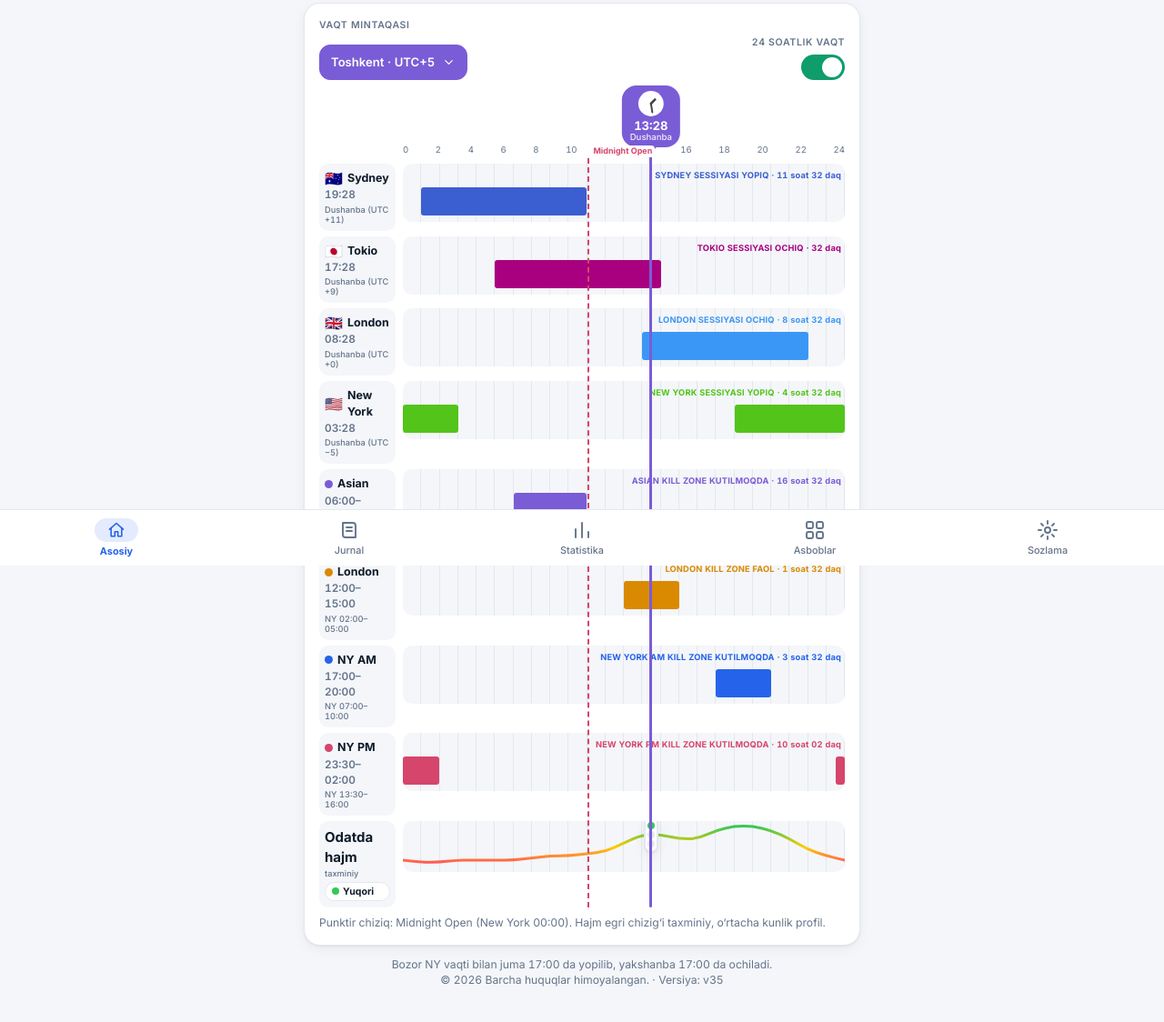
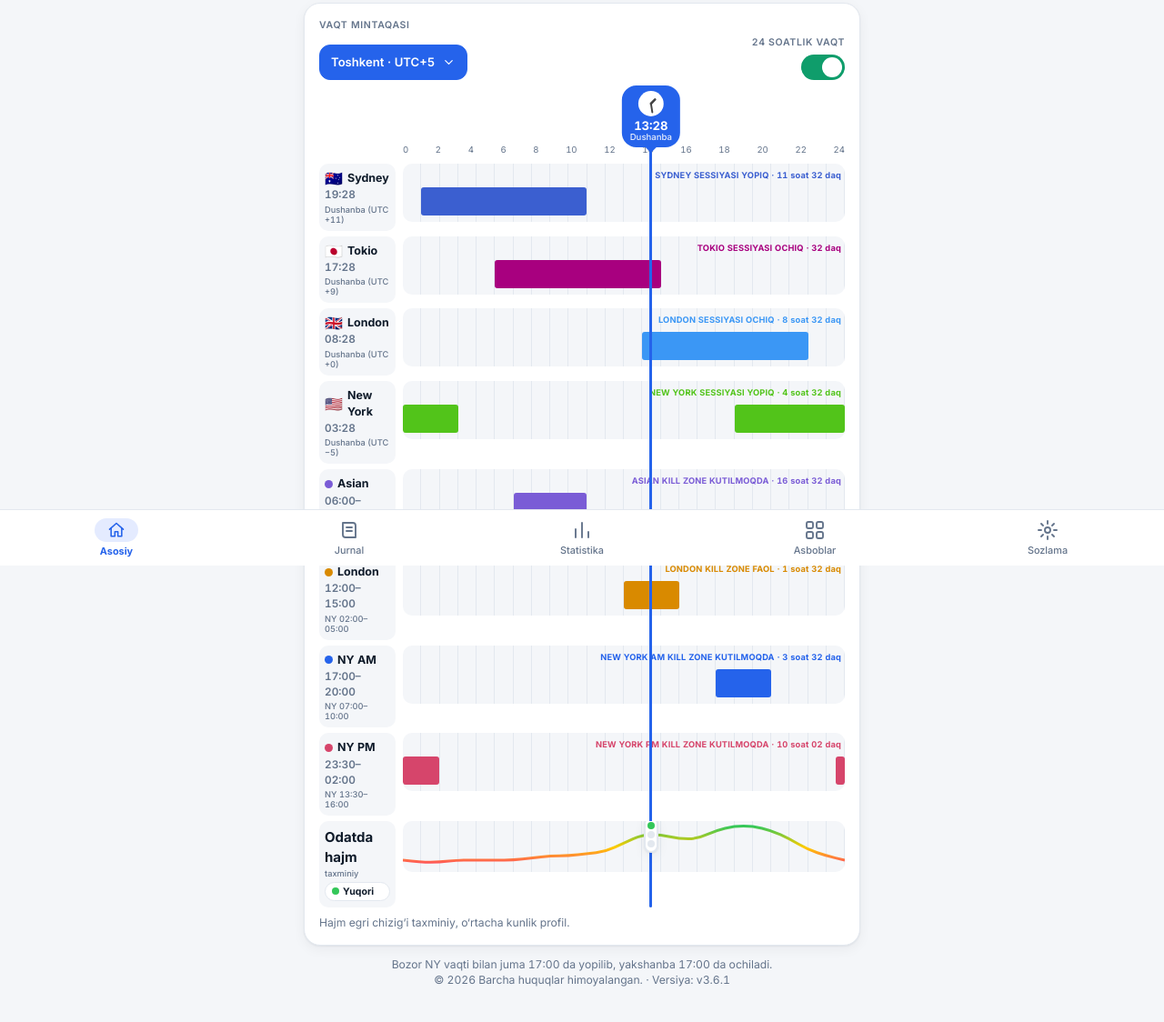
Before and after one commit to mrgaffarov/Forex-Market-Kill-zones, a plain HTML site: page index.html in a window 1280 px wide. Shown: the part 178-1302 px from the top of the page at 91% size. Drawn offline with Linux system fonts and the light colour scheme.

Commit message:
Add files via upload

```diff
--- a/app.js
+++ b/app.js
@@ -1,6 +1,6 @@
 "use strict";
 /* Ilova versiyasi: sw.js (VER) va index.html (?v=) bilan BIR XIL bo‘lishi shart */
-const APP_VER="v35";
+const APP_VER="v3.6.1";
 if("serviceWorker" in navigator){navigator.serviceWorker.register("sw.js").catch(()=>{})}
 const NY="America/New_York",$=id=>document.getElementById(id),pad=n=>String(n).padStart(2,"0");
 const ld=(k,d)=>{try{const v=localStorage.getItem(k);return v?JSON.parse(v):d}catch(e){return d}};
@@ -91,8 +91,7 @@ function buildTL(){const d=new Date(),ny=mins(d,NY),diff=Math.round(mins(d,tz)-n
  const P=[...Array(25).keys()].map(k=>[k*10,56-vv(k)*50]);let dp="M"+P[0].join(" ");for(let k=1;k<24;k++)dp+=" Q"+P[k][0]+" "+P[k][1]+" "+(P[k][0]+P[k+1][0])/2+" "+(P[k][1]+P[k+1][1])/2;dp+=" L"+P[24].join(" ");
  h+='<div class="rw"><div class="lc"><b>Odatda hajm</b><small>taxminiy</small><span class="vc"><i id="vdot"></i><span id="vt"></span></span></div><div class="tk vk"><svg viewBox="0 0 240 60" preserveAspectRatio="none"><defs><linearGradient id="vg" gradientUnits="userSpaceOnUse" x1="0" y1="6" x2="0" y2="56"><stop offset="0" stop-color="#34c759"/><stop offset=".5" stop-color="#ffcc00"/><stop offset="1" stop-color="#ff2d78"/></linearGradient></defs><path d="'+dp+'" fill="none" stroke="url(#vg)" stroke-width="3" vector-effect="non-scaling-stroke"/></svg><div class="tl3" id="tl3"><i></i><i></i><i></i></div></div></div>';
  $("rws").innerHTML=h;
- const mo=M(diff)/14.4;
- $("ov").innerHTML='<div class="pin" id="pin"><svg viewBox="0 0 28 28" width="30" height="30"><circle cx="14" cy="14" r="13" fill="#fff"/><line id="hh" x1="14" y1="14" x2="14" y2="8" stroke="#444" stroke-width="2.4" stroke-linecap="round"/><line id="mh" x1="14" y1="14" x2="14" y2="5" stroke="#444" stroke-width="1.8" stroke-linecap="round"/></svg><b id="pt"></b><small id="pd"></small></div><i class="nl2" id="nl2"></i><i class="mo2" style="left:'+mo+'%"></i><span class="mol2" style="left:calc('+mo+'% + 4px)">Midnight Open</span>'}
+ $("ov").innerHTML='<div class="pin" id="pin"><svg viewBox="0 0 28 28" width="30" height="30"><circle cx="14" cy="14" r="13" fill="#fff"/><line id="hh" x1="14" y1="14" x2="14" y2="8" stroke="#444" stroke-width="2.4" stroke-linecap="round"/><line id="mh" x1="14" y1="14" x2="14" y2="5" stroke="#444" stroke-width="1.8" stroke-linecap="round"/></svg><b id="pt"></b><small id="pd"></small></div><i class="nl2" id="nl2"></i>'}
 function updChart(d,loc,ny,M){const x=loc/14.4+"%";
  if(!$("pin"))return;$("pin").style.left=x;$("nl2").style.left=x;$("pt").textContent=ft(loc);$("pd").textContent=DNs[new Date(wall(+d,tz)).getUTCDay()];
  $("hh").setAttribute("transform","rotate("+(loc/60%12*30)+" 14 14)");$("mh").setAttribute("transform","rotate("+(loc%60*6)+" 14 14)");
@@ -160,7 +159,7 @@ function tick(){
  const a=M.open?KZ.find(k=>act(k,ny)):null,bn=$("ban"),b={style:bn.style,set innerHTML(h){if(bn._h!==h){bn._h=h;bn.innerHTML=h}}};
  if(!M.open){b.style.background="var(--mute)";b.innerHTML="<b>Bozor yopiq (dam olish kuni)</b><span>Ochilishiga "+dur(M.toOpen)+"</span>"}
  else if(a){b.style.background="var("+a.c+")";b.innerHTML="<b>HOZIR: "+esc(a.n)+"</b><span>Tugashiga "+dur(left(a,ny))+"</span>"}
- else{const nx=KZ.slice().sort((x,y)=>wait(x,ny)-wait(y,ny))[0];b.style.background="var(--mute)";b.innerHTML="<b>Kill zone emas</b><span>Keyingisi: "+esc(nx.n)+", "+dur(wait(nx,ny))+" dan keyin</span>"}
+ else{const nx=KZ.slice().sort((x,y)=>wait(x,ny)-wait(y,ny))[0];b.style.background="var("+nx.c+")";b.innerHTML="<b>Kill zone emas</b><span>Keyingisi: "+esc(nx.n)+", "+dur(wait(nx,ny))+" dan keyin</span>"}
  KZ.forEach(k=>{const on=M.open&&act(k,ny),w=wait(k,ny),pr=pre>0&&M.open&&!on&&w>0&&w<=pre;if(on&&prev[k.id]===false&&snd)beep();if(pr&&!pp[k.id]&&snd)beep();prev[k.id]=on;pp[k.id]=pr});
  $("curkz").textContent="Kill zone: "+(a?a.n:(M.open?"emas (tashqarida)":"bozor yopiq"));
 
--- a/index.html
+++ b/index.html
@@ -9,7 +9,7 @@
 <link rel="apple-touch-icon" href="icon-192.png">
 <link rel="preconnect" href="https://fonts.googleapis.com">
 <link href="https://fonts.googleapis.com/css2?family=Inter:wght@400;500;600;700&display=swap" rel="stylesheet">
-<link rel="stylesheet" href="style.css?v=35">
+<link rel="stylesheet" href="style.css?v=3.6.1">
 <title>Forex Kill Zone</title>
 </head>
 <body>
@@ -47,7 +47,7 @@
     <div class="bph"><div><span class="lbl">Vaqt mintaqasi</span><button class="zsel" id="tzb2"><span id="tzl2"></span><svg class="ic s"><use href="#i-chev"/></svg></button></div>
     <div class="h24"><span class="lbl">24 soatlik vaqt</span><label class="tg"><input type="checkbox" id="h24"><i></i></label></div></div>
     <div class="bp"><div class="axr" id="ax"></div><div id="rws"></div><div class="ov" id="ov"></div></div>
-    <div class="foot" style="margin-top:8px">Punktir chiziq: Midnight Open (New York 00:00). Hajm egri chizig‘i taxminiy, o‘rtacha kunlik profil.</div></section>
+    <div class="foot" style="margin-top:8px">Hajm egri chizig‘i taxminiy, o‘rtacha kunlik profil.</div></section>
 </div>
 
 <div id="jr" class="pg hide">
@@ -126,7 +126,7 @@
     <div class="foot">Faqat ilova ochiq turganda ishlaydi.</div></section>
   <section class="card"><h2>Mavzu</h2><div class="seg2 s3" id="th"><button data-v="auto">Avto</button><button data-v="light">Yorug‘</button><button data-v="dark">Qorong‘i</button></div></section>
 </div>
-<p class="foot" style="text-align:center">Bozor NY vaqti bilan juma 17:00 da yopilib, yakshanba 17:00 da ochiladi.<br><span id="cr">© 2026 Barcha huquqlar himoyalangan.</span> · <span id="ver">Versiya: v35</span></p>
+<p class="foot" style="text-align:center">Bozor NY vaqti bilan juma 17:00 da yopilib, yakshanba 17:00 da ochiladi.<br><span id="cr">© 2026 Barcha huquqlar himoyalangan.</span> · <span id="ver">Versiya: v3.6.1</span></p>
 </main>
 
 <nav id="nav" aria-label="Bo‘limlar">
@@ -178,6 +178,6 @@
   <button class="pri wide bbtn" id="nadd"><svg class="ic"><use href="#i-check"/></svg> Qo‘shish</button>
 </div></div>
 <div class="toast hide" id="toast"></div>
-<script src="app.js?v=35"></script>
+<script src="app.js?v=3.6.1"></script>
 </body>
 </html>
--- a/style.css
+++ b/style.css
@@ -118,7 +118,7 @@ nav button.a{color:var(--nyam);font-weight:650}nav .ic{width:24px;height:24px}
 
 :root{--sy:#3b5fd0;--tk:#a8007f;--ld:#3b97f5;--nyc:#52c41a}
 .bph{display:flex;justify-content:space-between;align-items:flex-end;gap:10px;margin-bottom:6px}
-.zsel{background:var(--asia);border-color:var(--asia);color:#fff;padding:9px 12px;font-size:.82rem;margin-top:4px}
+.zsel{background:var(--nyam);border-color:var(--nyam);color:#fff;padding:9px 12px;font-size:.82rem;margin-top:4px}
 .h24{text-align:right}.h24 .lbl{margin-bottom:6px}.h24 .tg{margin-left:auto}
 .bp{--L:92px;position:relative;padding-top:64px}
 .axr{display:flex;justify-content:space-between;margin-left:var(--L);font-size:.6rem;color:var(--mute);height:16px}
@@ -131,16 +131,14 @@ nav button.a{color:var(--nyam);font-weight:650}nav .ic{width:24px;height:24px}
 .st{position:absolute;top:6px;left:8px;right:4px;font-size:.58rem;font-weight:800;letter-spacing:.02em;white-space:nowrap;overflow:hidden;text-overflow:ellipsis}
 .blk{position:absolute;top:26px;bottom:7px;border-radius:3px}
 .vk{height:56px}.vk svg{position:absolute;inset:0;width:100%;height:100%}
-.tl3{position:absolute;width:16px;height:40px;transform:translate(-50%,-50%);background:var(--card);border:2px solid var(--line);border-radius:10px;display:flex;flex-direction:column;justify-content:space-around;align-items:center;padding:3px 0;box-shadow:var(--sh)}
+.tl3{position:absolute;z-index:5;width:16px;height:40px;transform:translate(-50%,-50%);background:var(--card);border:2px solid var(--line);border-radius:10px;display:flex;flex-direction:column;justify-content:space-around;align-items:center;padding:3px 0;box-shadow:var(--sh)}
 .tl3 i{width:8px;height:8px;border-radius:50%;background:var(--line)}.tl3 i.on:nth-child(1){background:#34c759}.tl3 i.on:nth-child(2){background:#ffcc00}.tl3 i.on:nth-child(3){background:#ff2d78}
 .vc{display:inline-flex;align-items:center;gap:4px;font-size:.66rem;font-weight:700;margin-top:3px;background:var(--card);border-radius:99px;padding:2px 7px;border:1px solid var(--line)}.vc i{width:8px;height:8px;border-radius:50%;background:#34c759}
 .ov{position:absolute;left:var(--L);right:0;top:0;bottom:0;pointer-events:none;z-index:4}
-.pin{position:absolute;top:0;transform:translateX(-50%);background:var(--asia);color:#fff;border-radius:16px;padding:5px 9px 6px;display:flex;flex-direction:column;align-items:center;line-height:1.1}
-.pin::after{content:"";position:absolute;left:50%;bottom:-6px;transform:translateX(-50%);border:7px solid transparent;border-top-color:var(--asia);border-bottom:0}
+.pin{position:absolute;top:0;transform:translateX(-50%);background:var(--nyam);color:#fff;border-radius:16px;padding:5px 9px 6px;display:flex;flex-direction:column;align-items:center;line-height:1.1}
+.pin::after{content:"";position:absolute;left:50%;bottom:-6px;transform:translateX(-50%);border:7px solid transparent;border-top-color:var(--nyam);border-bottom:0}
 .pin b{font-size:.82rem;margin-top:2px}.pin small{font-size:.6rem;color:#fff;opacity:.9}
-.nl2{position:absolute;top:60px;bottom:0;width:3px;margin-left:-1.5px;background:var(--asia);border-radius:2px}
-.mo2{position:absolute;top:80px;bottom:0;border-left:2px dashed var(--nypm)}
-.mol2{position:absolute;top:66px;font-size:.56rem;font-weight:700;color:var(--nypm);background:var(--card);padding:0 3px;border-radius:4px;white-space:nowrap}
+.nl2{position:absolute;top:60px;bottom:0;width:3px;margin-left:-1.5px;background:var(--nyam);border-radius:2px}
 
 .jhd{display:flex;gap:8px;margin-bottom:10px;align-items:center}
 .seg4{display:grid;grid-template-columns:repeat(4,1fr);gap:4px;background:var(--bg);border:1px solid var(--line);border-radius:12px;padding:4px;flex:1}
@@ -155,6 +153,7 @@ nav button.a{color:var(--nyam);font-weight:650}nav .ic{width:24px;height:24px}
 .cd{display:flex;flex-direction:column;align-items:center;justify-content:center;gap:1px;aspect-ratio:1/1.08;padding:4px 2px;border-radius:12px;background:var(--bg);border:1px solid transparent;font-weight:500;min-width:0;overflow:hidden}
 .cd .dn{font-size:.78rem;font-weight:700}.cd b{font-size:.68rem;font-weight:700;white-space:nowrap}.cd small{font-size:.54rem;opacity:.85}.cd em{color:var(--mute);font-style:normal}
 .cd.w{background:#16a34a;color:#fff}.cd.l{background:#dc2626;color:#fff}.cd.d{background:var(--mute);color:#fff}.cd small{color:inherit}
+.cd.w .dn,.cd.l .dn,.cd.d .dn{color:#fff;text-shadow:0 1px 2px rgba(0,0,0,.28)}
 .cd.tod{border-color:var(--nyam)}.cd.sel{outline:2px solid var(--nyam);outline-offset:1px}
 .cg.c7 .cd small{display:none}.cg.c7 .cd b{font-size:.56rem}
 .yg{display:grid;grid-template-columns:repeat(3,1fr);gap:8px}
--- a/sw.js
+++ b/sw.js
@@ -2,7 +2,7 @@
 /* Forex Kill Zone — service worker.
    Yangi versiya chiqarganda 3 joyda BIR XIL raqam qo‘ying:
    1) shu fayldagi VER   2) app.js dagi APP_VER   3) index.html dagi style.css?v= va app.js?v= */
-const VER = "v35";
+const VER = "v3.6.1";
 const SHELL = "kz-shell-" + VER;   // index.html, css, js, manifest, ikonka
 const RUNTIME = "kz-fonts";        // Google Fonts (versiyaga bog‘liq emas)
 const CORE = ["manifest.json", "icon-192.png", "icon-512.png"];
```
